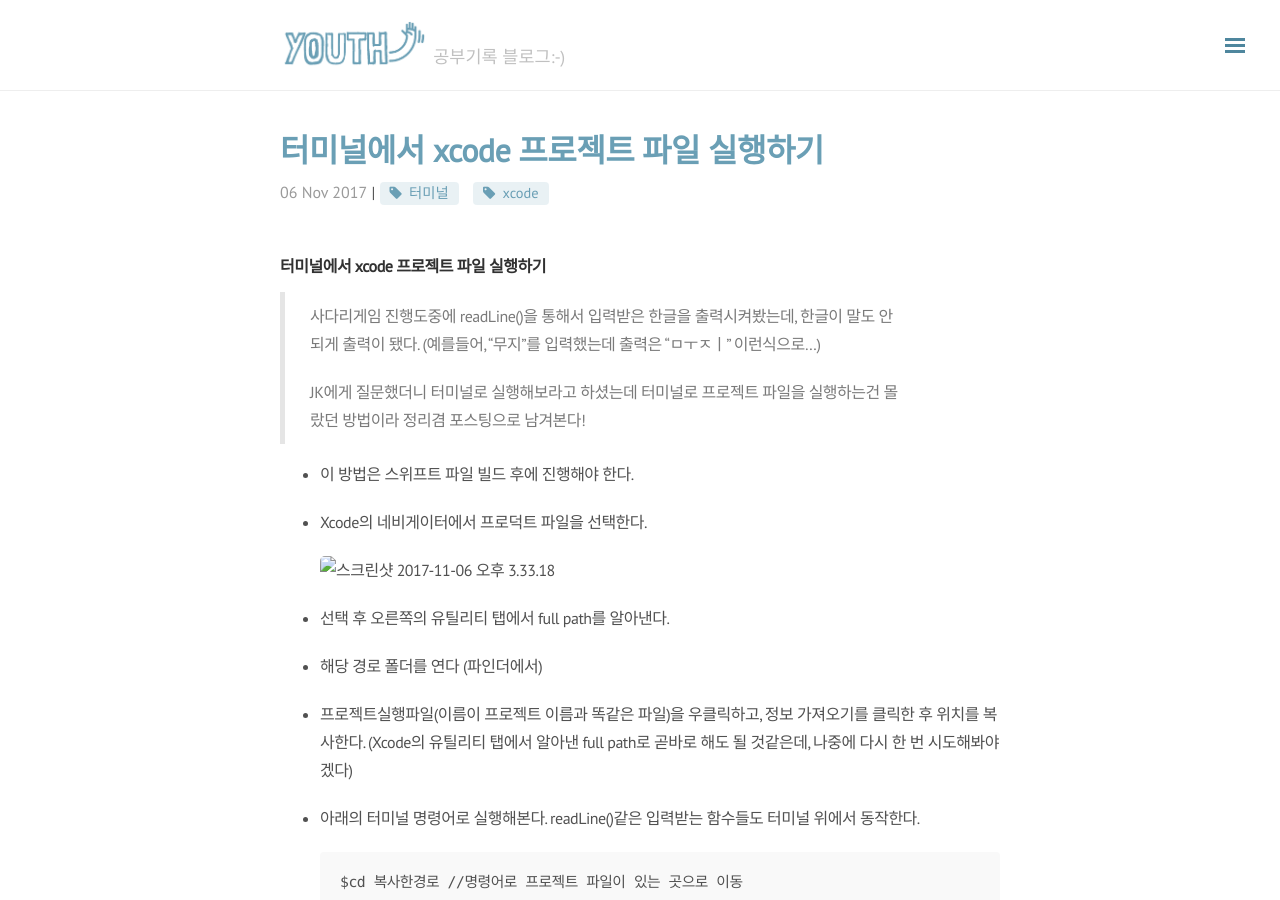
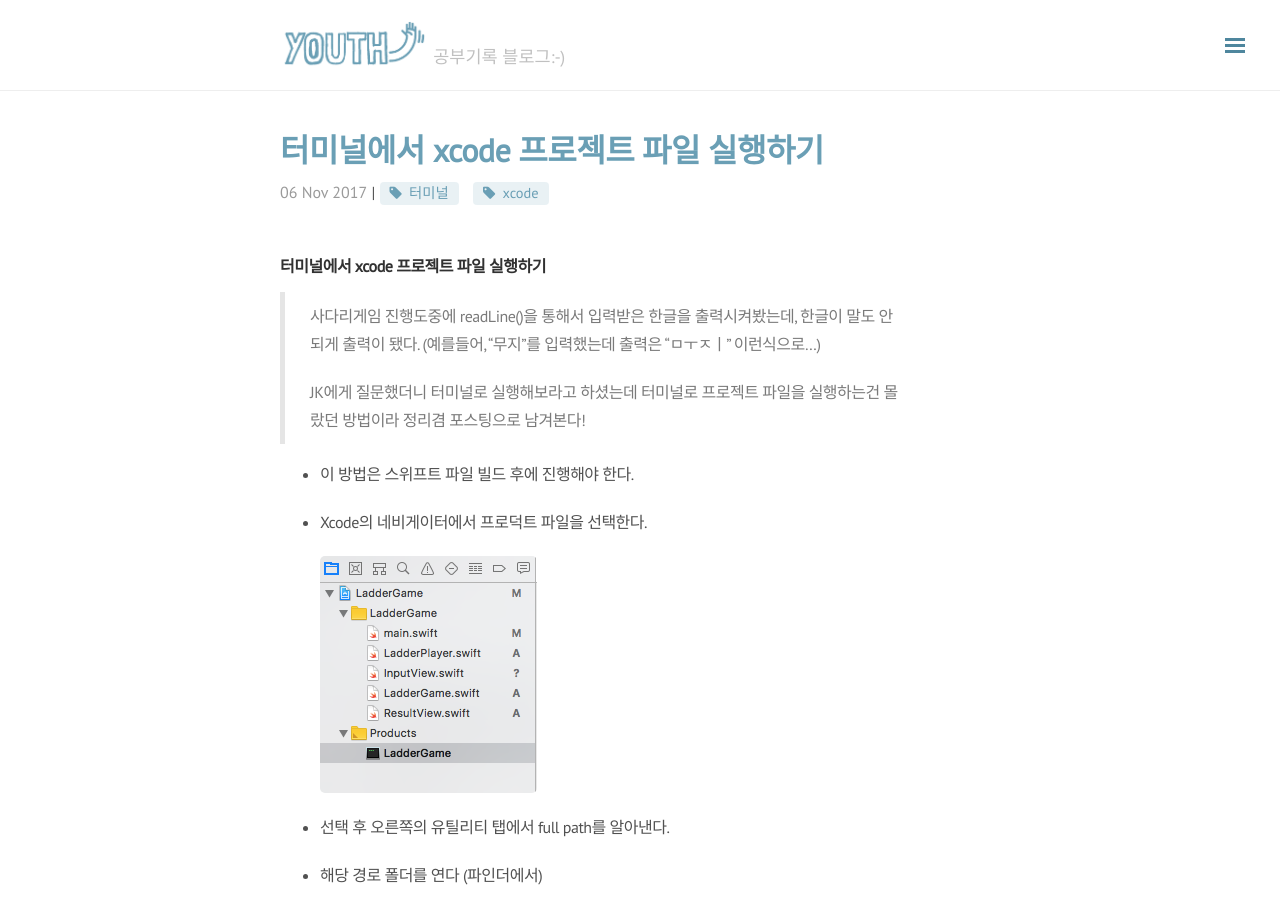
Before and after one commit to jinios/jinios.github.io, a Jekyll site: the page built from _posts/2017-11-06-xcodeExecuteTerminal.md, in a window 1280 px wide and 900 px high. Built offline with Jekyll 4.4.1, drawn with Linux system fonts in a browser that asks for light colours; nearby versions of some CDN libraries; comment, search, counter and statistics services are not loaded.

Commit message:
Update 2017-11-06-xcodeExecuteTerminal.md

```diff
--- a/_posts/2017-11-06-xcodeExecuteTerminal.md
+++ b/_posts/2017-11-06-xcodeExecuteTerminal.md
@@ -19,7 +19,7 @@ categories: Study
 
 - Xcode의 네비게이터에서 프로덕트 파일을 선택한다.
 
-  ![스크린샷 2017-11-06 오후 3.33.18](/Users/jeonmijin/Documents/gitPage/youth27.github.io/downloads/스크린샷 2017-11-06 오후 3.33.18.png)
+   ![스크린샷 2017-11-06 오후 3.33.18](/temp/스크린샷 2017-11-06 오후 3.33.18.png)
 
 - 선택 후 오른쪽의 유틸리티 탭에서 full path를 알아낸다.
 
```
